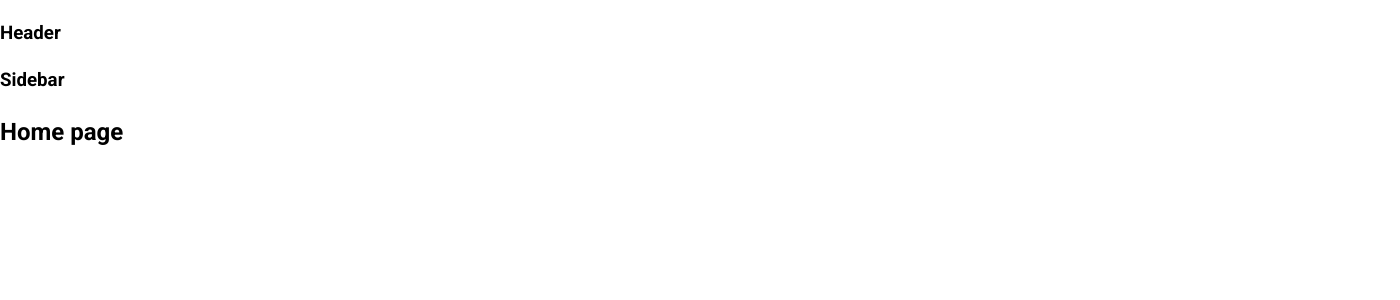
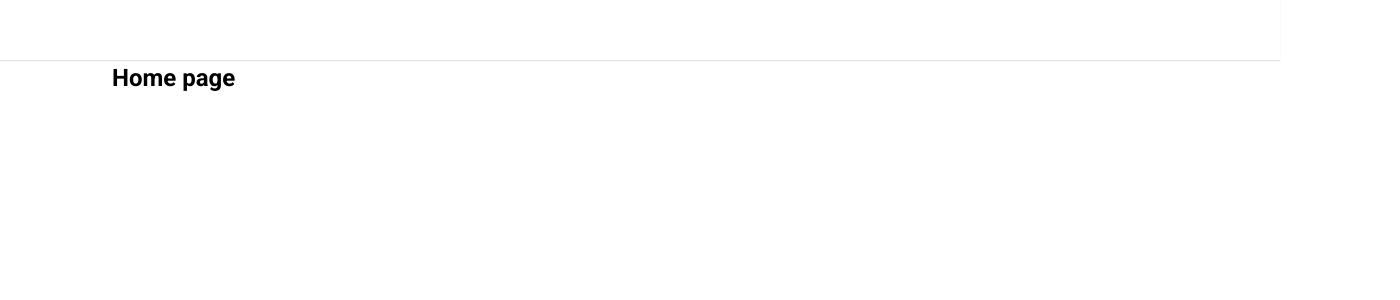
Before and after one commit to HuynhNgocXuan/tiktok, a React (Create React App) app: page / in a window 1280 px wide. Shown: the top 300 px of the page, 1400 px wide, since content can reach past the window. Built offline with nearby package versions, Linux system fonts and the light colour scheme.

Commit message:
khung layout

```diff
--- a/package.json
+++ b/package.json
@@ -6,6 +6,7 @@
     "@testing-library/jest-dom": "^5.17.0",
     "@testing-library/react": "^13.4.0",
     "@testing-library/user-event": "^13.5.0",
+    "classnames": "^2.5.1",
     "normalize.css": "^8.0.1",
     "react": "^18.2.0",
     "react-dom": "^18.2.0",
--- a/src/App.js
+++ b/src/App.js
@@ -13,7 +13,7 @@
                         const path = route.path;
 
                         let Layout = DefaultLayout;
-                        if (route.layout ) {
+                        if (route.layout) {
                             Layout = route.layout;
                         } else if (route.layout === null) {
                             Layout = Fragment;
--- a/src/components/GlobalStyles/GlobalStyles.scss
+++ b/src/components/GlobalStyles/GlobalStyles.scss
@@ -2,10 +2,16 @@
 @import url('https://fonts.googleapis.com/css2?family=Roboto:wght@300;400;500;600;700;900&display=swap');
 :root {
     --primary: #fe2c55;
+
+    // default layout
+    --default-layout-header-height: 60px;
+    --default-layout-width: 1520px;
 }
 
 * {
     box-sizing: border-box;
+    margin: 0;
+    padding: 0;
 }
 
 html {
--- /dev/null
+++ b/src/components/Layout/DefaultLayout/DefaultLayout.module.scss
@@ -0,0 +1,14 @@
+.wrapper {
+    display: flex;
+    flex-direction: column;
+    align-items: center;
+}
+
+.container {
+    width: var(--default-layout-width);
+    display: flex;
+}
+
+.content {
+    flex: 1;
+}
--- /dev/null
+++ b/src/components/Layout/DefaultLayout/Sidebar/Sidebar.module.scss
@@ -0,0 +1,3 @@
+.wrapper {
+    width: 232px;
+}
--- a/src/components/Layout/DefaultLayout/Sidebar/index.js
+++ b/src/components/Layout/DefaultLayout/Sidebar/index.js
@@ -1,5 +1,14 @@
+import classNames from 'classnames/bind';
+import styles from './Sidebar.module.scss';
+
+const cx = classNames.bind(styles);
+
 function Sidebar() {
-    return <h3>Sidebar</h3>;
+    return (
+        <aside className={cx('wrapper')}>
+            <h2>Sidebar</h2>
+        </aside>
+    );
 }
 
 export default Sidebar;
--- a/src/components/Layout/DefaultLayout/index.js
+++ b/src/components/Layout/DefaultLayout/index.js
@@ -1,13 +1,18 @@
+import classNames from 'classnames/bind';
+
 import Header from '~/components/Layout/components/Header';
 import Sidebar from './Sidebar';
+import styles from './DefaultLayout.module.scss';
+
+const cx = classNames.bind(styles);
 
 function DefaultLayout({ children }) {
     return (
-        <div>
+        <div className={cx('wrapper')}>
             <Header />
-            <div className="container">
+            <div className={cx('container')}>
                 <Sidebar />
-                <div className="content">{children}</div>
+                <div className={cx('content')}>{children}</div>
             </div>
         </div>
     );
--- /dev/null
+++ b/src/components/Layout/components/Header/Header.module.scss
@@ -0,0 +1,12 @@
+.wrapper {
+    width: 100%;
+    height: var(--default-layout-header-height);
+    box-shadow: 0px 1px 1px rgb(0 0 0 / 12%);
+    display: flex;
+    justify-content: center;
+}
+
+.inner {
+    height: 100%;
+    width: var(--default-layout-width);
+}
--- a/src/components/Layout/components/Header/index.js
+++ b/src/components/Layout/components/Header/index.js
@@ -1,5 +1,14 @@
+import classNames from 'classnames/bind';
+import styles from './Header.module.scss';
+
+const cx = classNames.bind(styles);
+
 function Header() {
-    return <h3>Header</h3>;
+    return (
+        <header className={cx('wrapper')}>
+            <div className={cx('inner')}></div>
+        </header>
+    );
 }
 
 export default Header;
```
Also changed, not shown: 1 other file (tests, documents, lock files or other folders).
